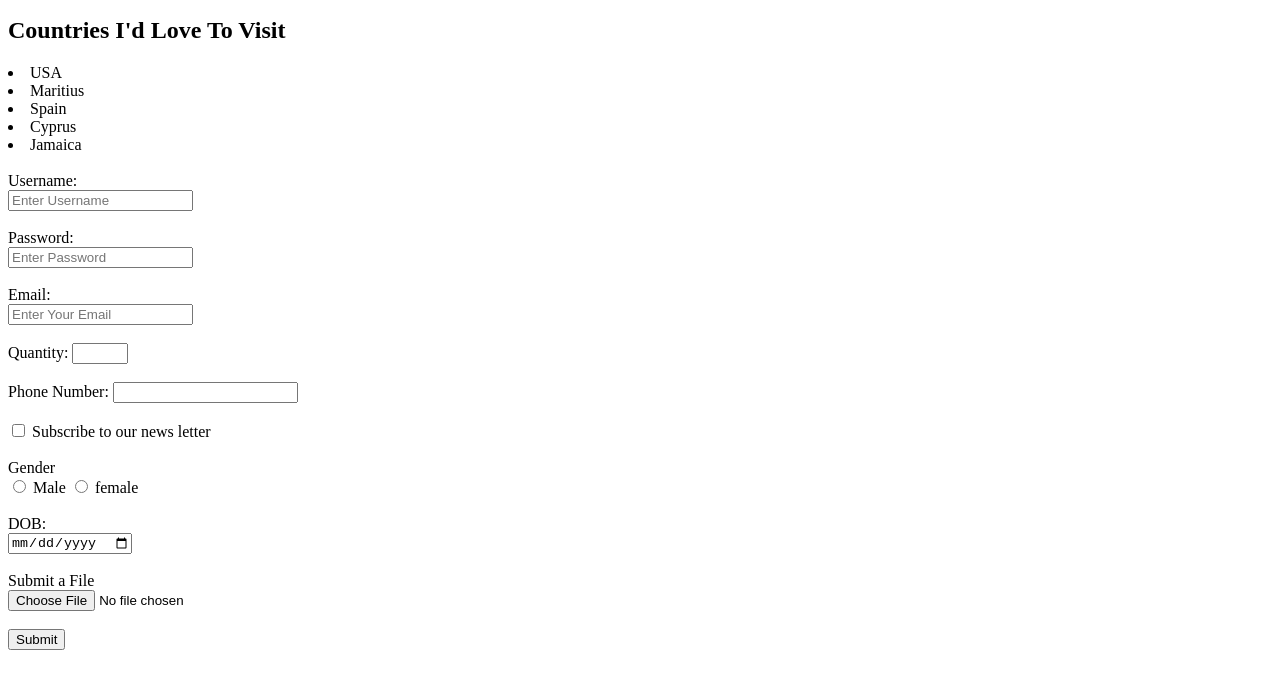
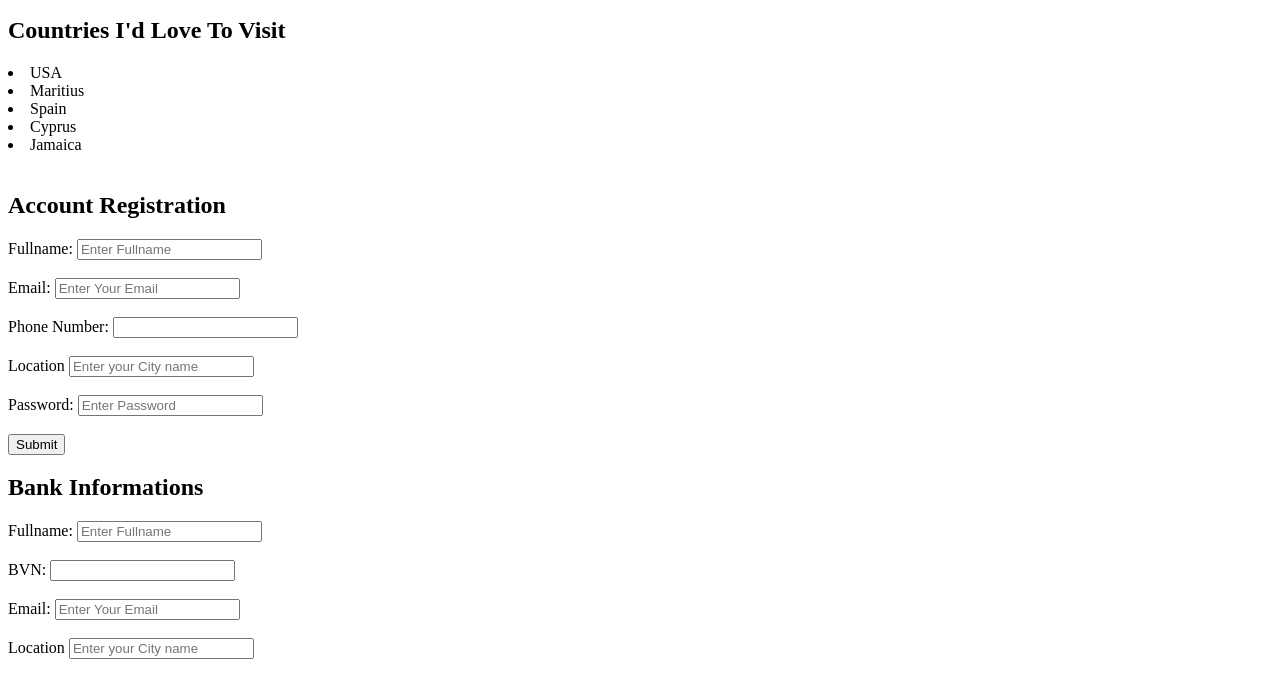
Before and after one commit to Mickabtech/healthpick_frontend, a plain HTML site: page index.html in a window 1280 px wide. Shown: the part 119-793 px from the top of the page. Drawn offline with Linux system fonts and the light colour scheme.

Commit message:
updated form

```diff
--- a/index.html
+++ b/index.html
@@ -24,30 +24,44 @@
     <li>Cyprus</li>
     <li>Jamaica</li><br>
 
+    <!-- Authentication -->
+    <h2>Account Registration</h2>
     <form action="" method="post">
-      <label for="username">Username:</label><br>
-      <input type="text" name="username" id="username" placeholder="Enter Username"><br><br>
-      <label for="password">Password:</label><br>
+      <label for="fullname">Fullname:</label>
+      <input type="text" name="fullname" id="fullname" placeholder="Enter Fullname"><br><br>
+      <label for="email">Email:</label>
+      <input type="email" name="email" id="email" placeholder="Enter Your Email" required><br><br>
+      <label for="phone">Phone Number:</label>
+      <input type="tel" id="phone" pattern="[0-9]{11}"><br><br>
+      <label for="location">Location</label>
+      <input type="text" name="location" id="location" placeholder="Enter your City name"><br><br>
+      <label for="password">Password:</label>
       <input type="password" name="password" id="password" placeholder="Enter Password"><br><br>
-      <label for="password">Email:</label><br>
-      <input type="email" name="email" id="email" placeholder="Enter Your Email" required><br><br>
-      <label for="password">Quantity:</label>
-      <input type="number" name="number" id="number" min="1" max="11"><br><br>
-      <label for="password">Phone Number:</label>
-      <input type="tel" id="phone" pattern="[0-9]{11}"><br><br>
-      <input type="checkbox" name="subscribe" id="subscribe">
-      <label for="">Subscribe to our news letter</label><br><br>
-      <label for="gender">Gender</label><br>
-      <input type="radio" name="Male" id="male" value="Male">
-      <label for="gender">Male</label>
-      <input type="radio" name="female" id="female" value="female">
-      <label for="gender">female</label> <br><br>
-      <label for="Date">DOB:</label><br>
-      <input type="date" name="dob" id="dob"><br><br>
-      <label for="file">Submit a File</label><br>
+      <input type="submit" value="Submit">
+
+    </form>
+
+    <H2>Bank Informations</H2>
+    <!-- Bank -->
+    <form action="" method="post">
+      <label for="fullname">Fullname:</label>
+      <input type="text" name="fullname" id="fullname2" placeholder="Enter Fullname"><br><br>
+      <label for="bvn">BVN:</label>
+      <input type="tel" id="bvn" pattern="[0-9]{15}"><br><br>
+      <label for="email">Email:</label>
+      <input type="email" name="email2" id="email2" placeholder="Enter Your Email" required><br><br>
+      <label for="location">Location</label>
+      <input type="text" name="location2" id="location2" placeholder="Enter your City name"><br><br>
+      <label for="NIN">NIN:</label>
+      <input type="tel" id="phone" pattern="[0-9]{15}"><br><br>
+      <label for="Phone">Phone Number:</label>
+      <input type="tel" id="phone2" pattern="[0-9]{11}"><br><br>
+      <label for="file">Profile Picture</label><br>
       <input type="file" name="file" id="file" accept=".jpeg, .png, .jpg, .svg"><br><br>
       <input type="submit" value="Submit">
     </form>
+
+
 
   <script src="index.js"></script>
 
```
